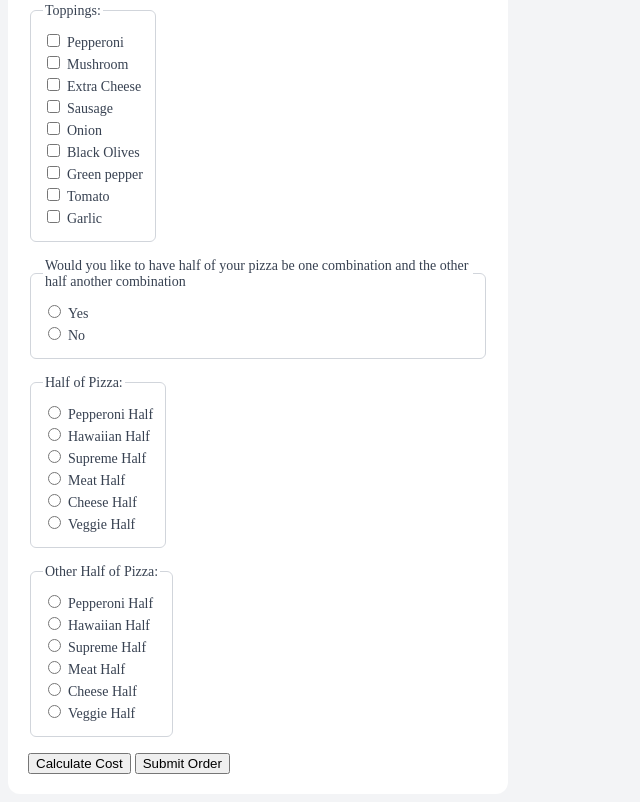
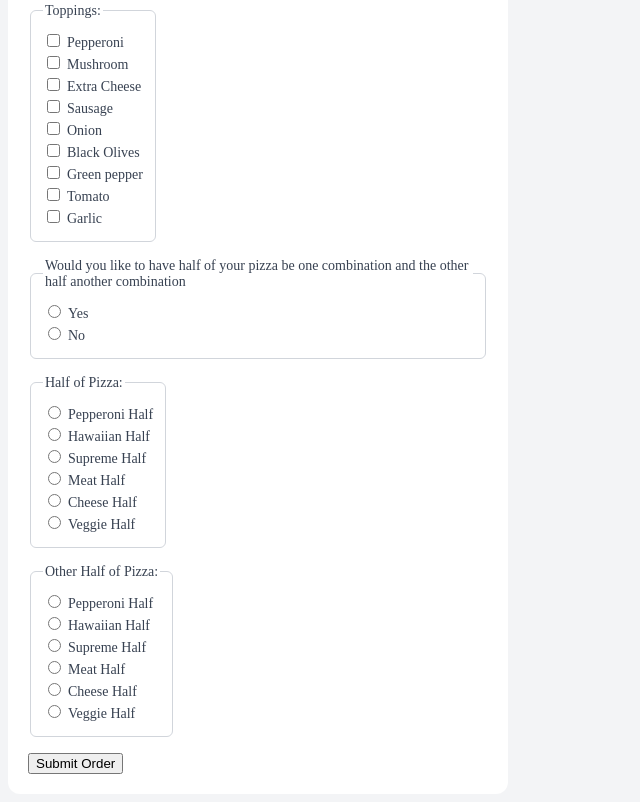
Before and after one commit to Nels0n99/pizzeria, a plain HTML site: page index.html in a window 1280 px wide. Shown: the part 667-1469 px from the top of the page, without its empty margins (0-640 px from the left). Drawn offline with Linux system fonts and the light colour scheme.

Commit message:
removed one thing

```diff
--- a/index.html
+++ b/index.html
@@ -210,7 +210,6 @@
                     <label for="veggie">Veggie Half</label>
                 </div>
             </fieldset>
-            <button type="button" onclick="alert('Free today for our Grand Opening!')">Calculate Cost</button>
             <button type="submit">Submit Order</button>
         </form>
     </div>
```
